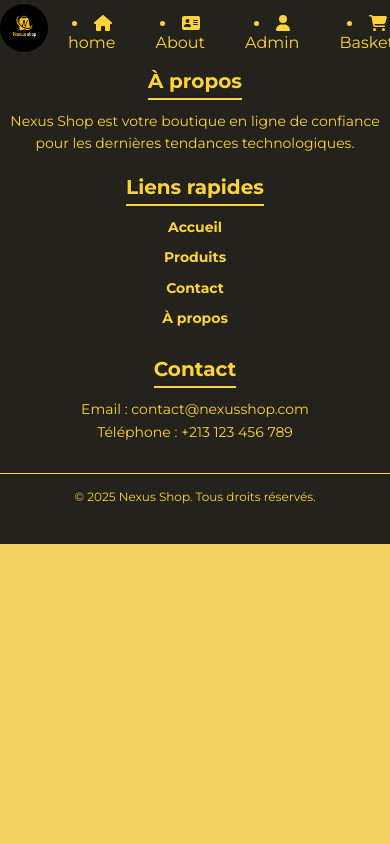
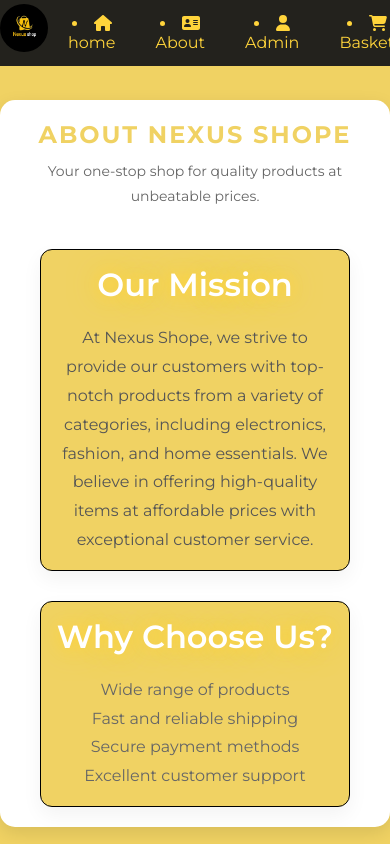
Before and after one commit to ouamarawl/nexus-shop, a React (Create React App) app in the folder frontend/: page /about in a window 390 px wide. Shown: the top 844 px of the page. Built offline with nearby package versions, Linux system fonts and the light colour scheme; no server answers.

Commit message:
ana hwa babk ya farid

```diff
--- a/frontend/src/pages/Admin_dashboard/Admin.css
+++ b/frontend/src/pages/Admin_dashboard/Admin.css
@@ -6,4 +6,5 @@
   justify-content: center;
   flex-direction: column;
   height: 100vh;
+  padding-top: 80px;
   }
--- /dev/null
+++ b/frontend/src/pages/about/About.css
@@ -0,0 +1,232 @@
+.about-container {
+    font-family: 'Arial', sans-serif;
+    margin: 20px auto;
+    padding: 20px;
+    max-width: 1200px;
+    background-color: #fff;
+    border-radius: 15px;
+    box-shadow: 0 6px 18px rgba(0, 0, 0, 0.1);
+    overflow: hidden;
+    transition: background-color 0.3s ease;
+    padding-top: 120px;
+    margin-top: 100px;
+  }
+
+  .about-header {
+    text-align: center;
+    margin-bottom: 40px;
+    animation: fadeIn 2s ease-out;
+    position: relative;
+  }
+
+  .about-header:hover {
+    transform: translateY(-10px);
+  }
+
+  .about-header h1 {
+    font-size: 48px;
+    color: #f0d263;
+    letter-spacing: 2px;
+    text-transform: uppercase;
+    transition: color 0.3s ease, transform 0.3s ease;
+  }
+
+  .about-header p {
+    font-size: 18px;
+    color: #666;
+    line-height: 1.8;
+    margin-top: 10px;
+    transition: color 0.3s ease;
+  }
+
+  .about-header:hover h1 {
+    color: #FFD43B;
+    transform: scale(1.05);
+  }
+
+  .about-content {
+    display: flex;
+    flex-wrap: wrap;
+    justify-content: space-between;
+    gap: 40px;
+    padding: 0 40px;
+    animation: fadeIn 3s ease-out;
+  }
+
+  .about-section {
+    padding: 40px;
+    border-radius: 12px;
+    border: 1px solid black;
+    background-color: #f0d263;
+    box-shadow: 0 8px 20px rgba(0, 0, 0, 0.05);
+    width: 48%;
+    transition: 0.4s ease-in-out;
+    position: relative;
+    overflow: hidden;
+    cursor: pointer;
+  }
+
+  .about-section:hover {
+    box-shadow: 0 12px 30px rgba(0, 0, 0, 0.15);
+    transform: translateY(-8px);
+    transition: all 0.3s ease-out;
+    background-color: #ffdf69;
+  }
+
+  .about-section h2 {
+    font-size: 32px;
+    color: #fff;
+    margin-bottom: 20px;
+    position: relative;
+    transition: transform 0.3s ease-out, color 0.3s ease;
+    font-weight: 600;
+    cursor: pointer;
+  }
+
+  .about-section p,
+  .about-section ul {
+    font-size: 16px;
+    color: #555;
+    line-height: 1.8;
+  }
+
+  .about-section:hover h2 {
+    color: #000;
+    transform: translateX(15px);
+    text-shadow: 0 0 15px #ffd43b;
+  }
+
+  .about-footer {
+    text-align: center;
+    margin-top: 60px;
+    font-size: 16px;
+    color: #777;
+    transition: color 0.3s ease;
+    letter-spacing: 1px;
+  }
+
+  .about-footer:hover {
+    color: #FFD43B;
+    cursor: pointer;
+  }
+
+  .about-footer p {
+    margin: 0;
+    font-weight: 500;
+  }
+
+  @keyframes fadeIn {
+    from {
+      opacity: 0;
+      transform: translateY(20px);
+    }
+    to {
+      opacity: 1;
+      transform: translateY(0);
+    }
+  }
+
+
+  @keyframes glow {
+    0% {
+      text-shadow: 0 0 8px #FFD43B, 0 0 15px #FFD43B;
+    }
+    50% {
+      text-shadow: 0 0 25px #FFD43B, 0 0 50px #FFD43B;
+    }
+    100% {
+      text-shadow: 0 0 8px #FFD43B, 0 0 15px #FFD43B;
+    }
+  }
+
+  .about-section h2 {
+    animation: glow 3s infinite alternate;
+  }
+
+  .about-section ul li {
+    transition: transform 0.3s ease, color 0.3s ease;
+    list-style: none;
+    color: #666;
+  }
+
+  .about-section ul li:hover {
+    transform: translateX(12px);
+    color: #000;
+    list-style: none;
+  }
+
+  .about-section img {
+    width: 100%;
+    border-radius: 12px;
+    transition: transform 0.3s ease, box-shadow 0.3s ease;
+    object-fit: cover;
+  }
+
+  .about-section img:hover {
+    transform: scale(1.05);
+    box-shadow: 0 6px 18px rgba(0, 0, 0, 0.12);
+  }
+
+  @media (max-width: 1024px) {
+    .about-container {
+      padding: 20px;
+    }
+
+    .about-header h1 {
+      font-size: 36px;
+    }
+
+    .about-content {
+      padding: 0 20px;
+      gap: 30px;
+    }
+
+    .about-section {
+      width: 48%;
+      padding: 30px;
+    }
+
+    .about-footer {
+      font-size: 14px;
+    }
+  }
+
+  @media (max-width: 768px) {
+    .about-header h1 {
+      font-size: 28px;
+    }
+
+    .about-header p {
+      font-size: 16px;
+    }
+
+    .about-content {
+      flex-direction: column;
+      gap: 30px;
+      padding: 0 20px;
+    }
+
+    .about-section {
+      width: 100%;
+      padding: 20px;
+    }
+
+    .about-footer {
+      font-size: 14px;
+    }
+  }
+
+  @media (max-width: 480px) {
+    .about-header h1 {
+      font-size: 24px;
+    }
+
+    .about-header p {
+      font-size: 14px;
+    }
+
+    .about-section {
+      width: 100%;
+      padding: 15px;
+    }
+  }
--- a/frontend/src/pages/about/About.js
+++ b/frontend/src/pages/about/About.js
@@ -1,9 +1,36 @@
-import React from 'react'
+import React, { useEffect } from 'react';
+import AOS from 'aos';
+import 'aos/dist/aos.css';
+import './About.css';
 
 function About() {
+  useEffect(() => {
+    AOS.init({ duration: 1000 });
+  }, []);
+
   return (
-    <div>About</div>
-  )
+    <div className="about-container">
+      <div className="about-header" data-aos="fade-down">
+        <h1>About Nexus Shope</h1>
+        <p>Your one-stop shop for quality products at unbeatable prices.</p>
+      </div>
+      <div className="about-content">
+        <section className="about-section" data-aos="fade-up">
+          <h2>Our Mission</h2>
+          <p>At Nexus Shope, we strive to provide our customers with top-notch products from a variety of categories, including electronics, fashion, and home essentials. We believe in offering high-quality items at affordable prices with exceptional customer service.</p>
+        </section>
+        <section className="about-section" data-aos="fade-up" data-aos-delay="200">
+          <h2>Why Choose Us?</h2>
+          <ul>
+            <li>Wide range of products</li>
+            <li>Fast and reliable shipping</li>
+            <li>Secure payment methods</li>
+            <li>Excellent customer support</li>
+          </ul>
+        </section>
+      </div>
+    </div>
+  );
 }
 
-export default About
+export default About;
--- a/frontend/src/pages/home/Home.css
+++ b/frontend/src/pages/home/Home.css
@@ -27,3 +27,18 @@
     padding: 20px;
 
 }
+
+@keyframes fadeUp {
+    from {
+      opacity: 0;
+      transform: translateY(20px); /* Starts 20px below its original position */
+    }
+    to {
+      opacity: 1;
+      transform: translateY(0); /* Moves to its original position */
+    }
+  }
+
+  .fade-up {
+    animation: fadeUp 1s ease-out;
+  }
--- a/frontend/src/pages/home/Home.js
+++ b/frontend/src/pages/home/Home.js
@@ -162,7 +162,7 @@ function Home() {
   }, []);
 
   return (
-    <div>
+    <div className="amine">
       <div className="section-categories" data-aos="fade-up">
         <h1>Catégories</h1>
         <div className="container-categories">
```
